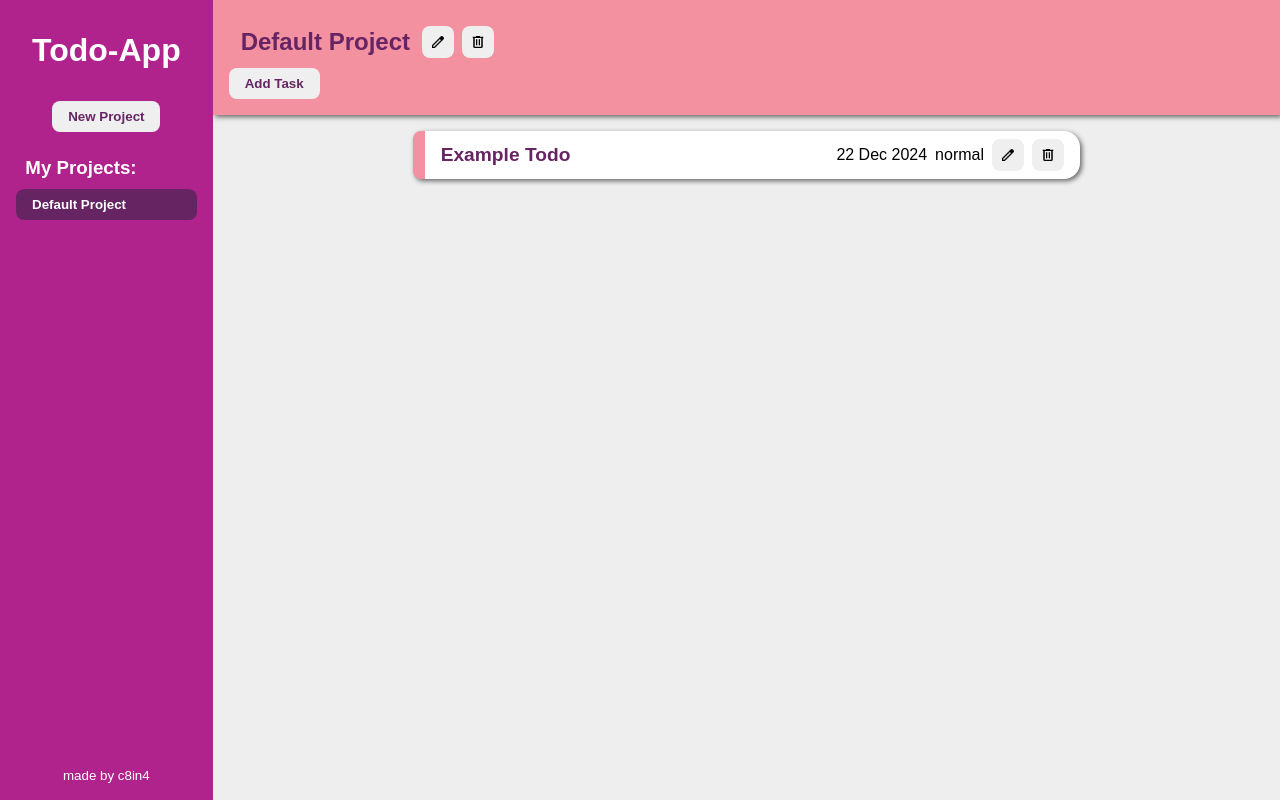
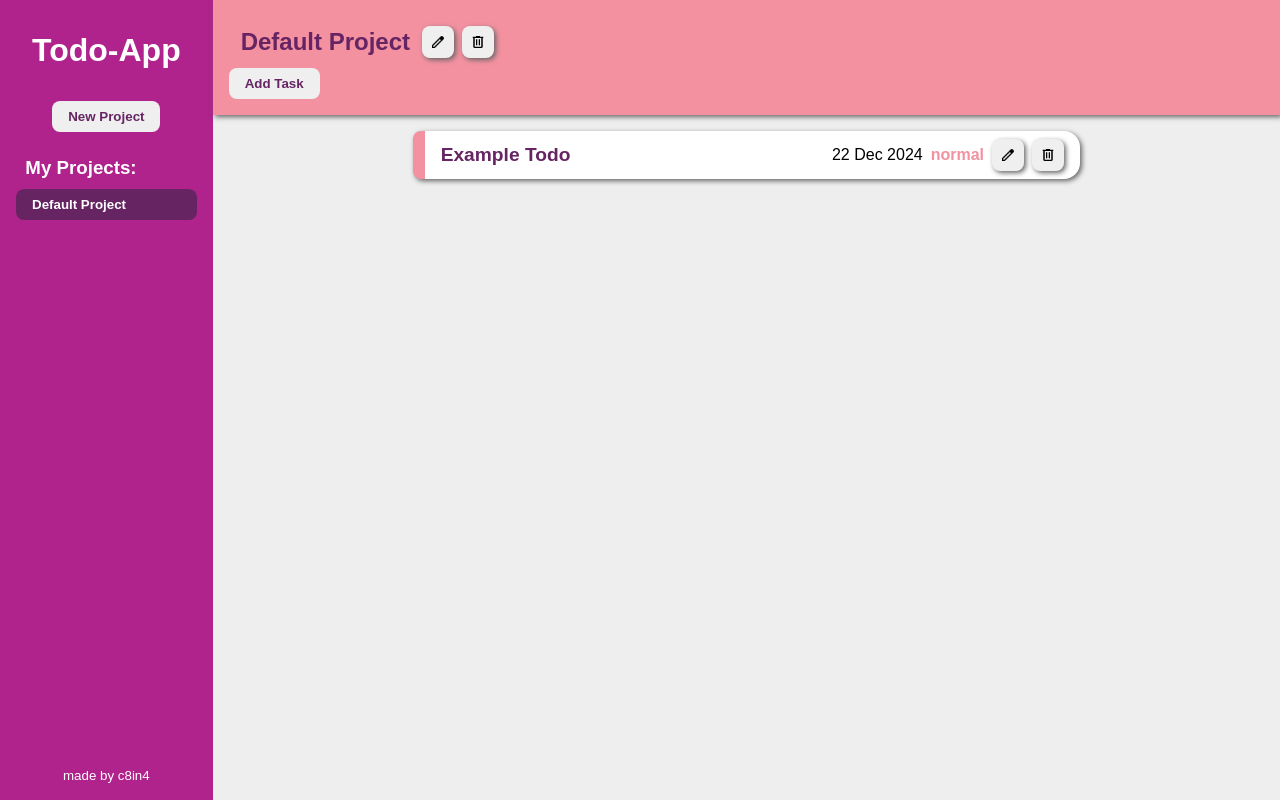
Before and after one commit to c8in4/TOP-todo-list, a website built with webpack: page src/index.html in a window 1280 px wide. Built offline with nearby package versions, Linux system fonts and the light colour scheme.

Commit message:
Update UI
Add box shadow to "edit" and "delete" buttons.
Add styles to todoCards: priority now is bold and font
color matches todoCards' priority.

```diff
--- a/src/renderMain.js
+++ b/src/renderMain.js
@@ -67,12 +67,15 @@ function renderTodoCard(todo) {
 
   const priority = document.createElement("p")
   priority.textContent = todo.priority
+  priority.style.fontWeight = "bold"
   switch (todo.priority) {
     case "high":
       todoCardDiv.classList.add("high-priority")
+      priority.style.color = "var(--accent-bg-clr)"
       break
     case "normal":
       todoCardDiv.classList.add("normal-priority")
+      priority.style.color = "var(--salmon-pink-clr)"
       break
     case "low":
       todoCardDiv.classList.add("low-priority")
--- a/src/style.css
+++ b/src/style.css
@@ -210,6 +210,7 @@ button.deleteButton {
   background-position: center;
   background-size: 1rem;
   padding: 1rem;
+  box-shadow: var(--todo-card-box-shadow);
 }
 
 button.editButton {
@@ -218,6 +219,7 @@ button.editButton {
   background-position: center;
   background-size: 1rem;
   padding: 1rem;
+  box-shadow: var(--todo-card-box-shadow);
 }
 
 .editAndDeleteButtons button + button {
```
Also changed, not shown: dist/main.js.
